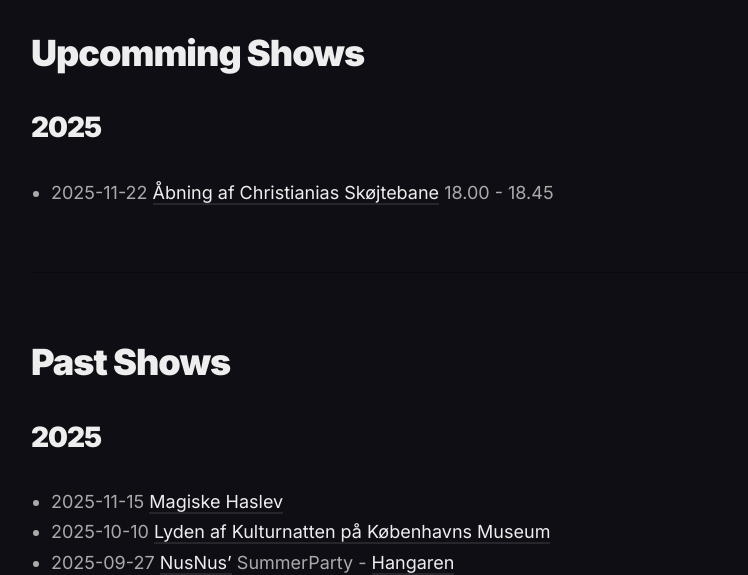
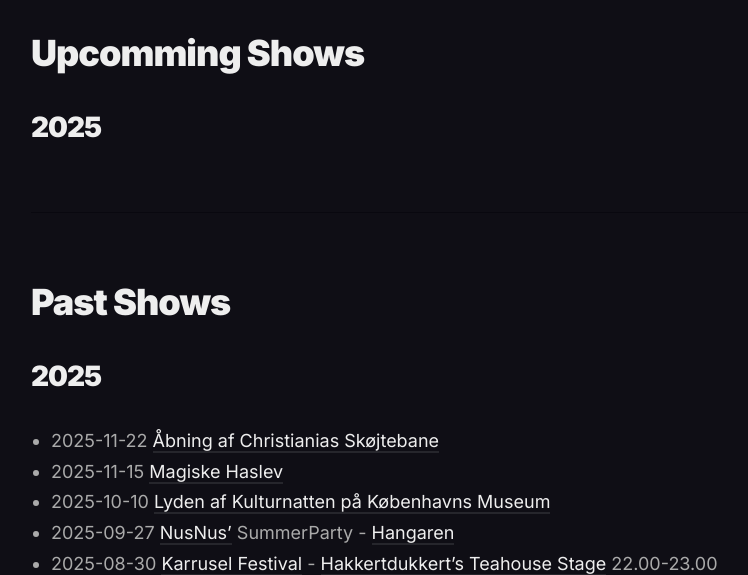
Before and after one commit to robotic4udio/tromleorkestret, a Jekyll site: the page built from _pages/shows.md, in a window 1280 px wide and 900 px high, scrolled down 590 px, cut to the strip 78-653 px from the top of the window. Shown: the whole strip, without its empty margins (229-977 px from the left). Built offline with Jekyll 4.4.1, drawn with Linux system fonts in a browser that asks for light colours.

Commit message:
Update Shows

```diff
--- a/_pages/shows.md
+++ b/_pages/shows.md
@@ -10,12 +10,12 @@
 
 # Upcomming Shows
 ## 2025
-- 2025-11-22 [Åbning af Christianias Skøjtebane](https://fb.me/e/6RwMTak5r) 18.00 - 18.45
 
 <hr>
 
 # Past Shows
 ## 2025
+- 2025-11-22 [Åbning af Christianias Skøjtebane](https://fb.me/e/6RwMTak5r)
 - 2025-11-15 [Magiske Haslev](https://www.magiskehaslev.dk/)
 - 2025-10-10 [Lyden af Kulturnatten på Københavns Museum](https://cphmuseum.kk.dk/det-sker/saerudstilling-lyden-af-koebenhavn)
 - 2025-09-27 [NusNus'](https://www.nusnus.dk/) SummerParty - [Hangaren](https://www.hangaren.dk/)
```
